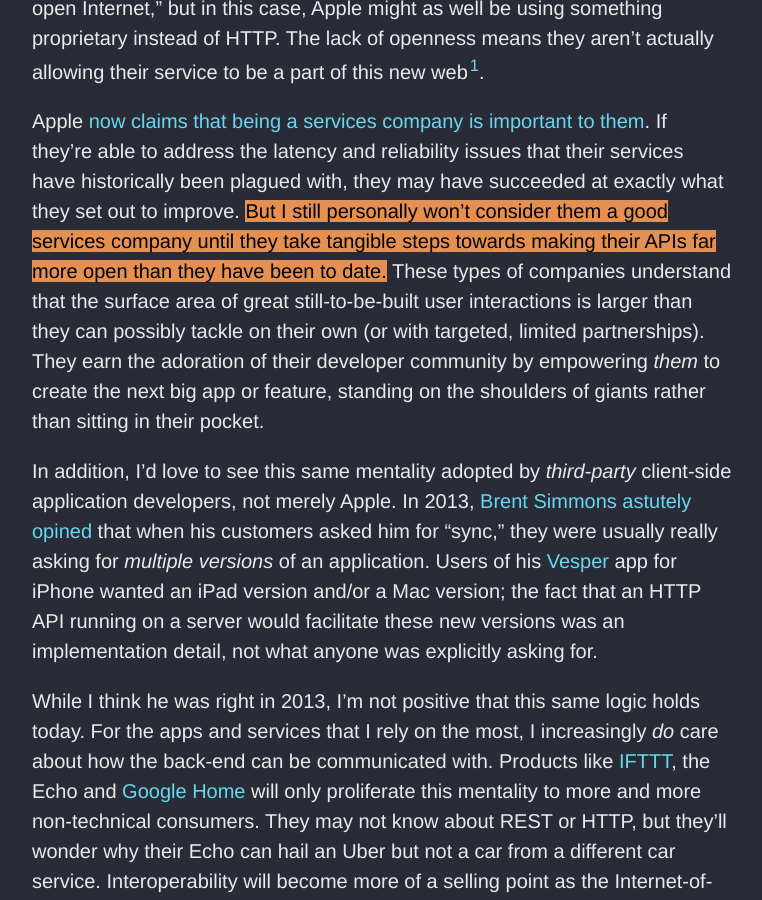
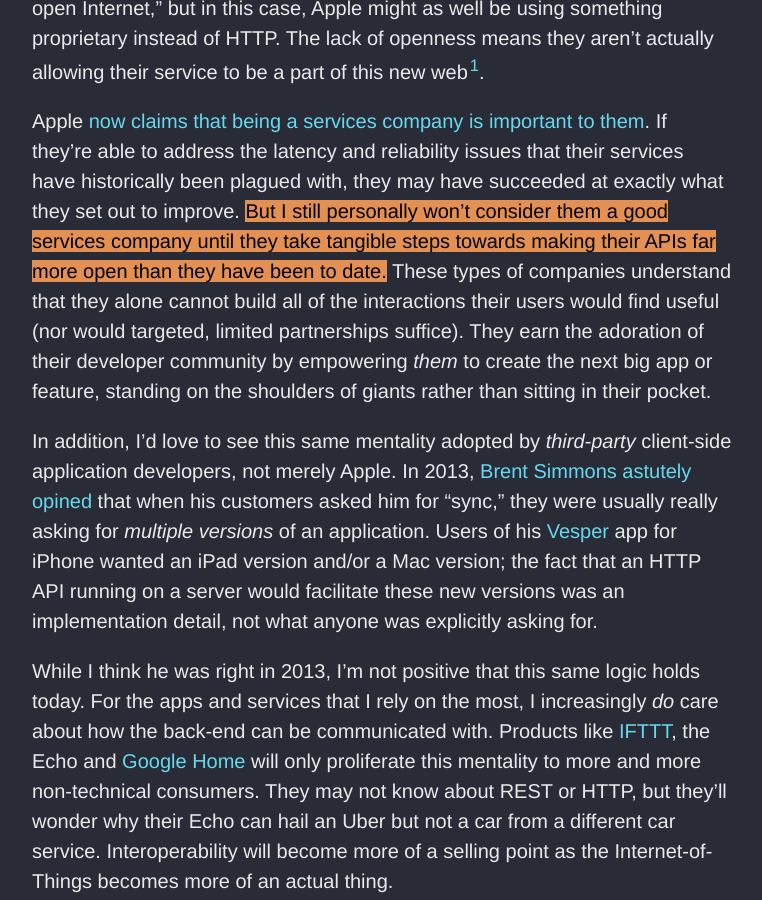
Before and after one commit to irace/irace.github.com, a Jekyll site: the page built from _posts/2016-07-05-apple-client-side-applications-and-being-good-at-web-services.md, in a window 1280 px wide and 900 px high, scrolled down 1371 px. Shown: the whole window, without its empty margins (258-1020 px from the left). Built offline with Jekyll 4.4.1, drawn with Linux system fonts in a browser that asks for light colours.

Commit message:
Clean up a bit

```diff
--- a/_posts/2016-07-05-apple-client-side-applications-and-being-good-at-web-services.md
+++ b/_posts/2016-07-05-apple-client-side-applications-and-being-good-at-web-services.md
@@ -19,7 +19,7 @@
 
 Apple Music works with Sonos speakers, but it doesn’t work with the [Amazon Echo](https://www.amazon.com/echo). And no one outside of a Cupertino business development meeting will have the ability to make it work with the next great Internet connected speaker or smart home device. I buy the argument that the new web is “HTTP and the open Internet,” but in this case, Apple might as well be using something proprietary instead of HTTP. The lack of openness means they aren’t actually allowing their service to be a part of this new web[^1].
 
-Apple [now claims that being a services company is important to them](https://stratechery.com/2016/apples-organizational-crossroads/). If they’re able to address the latency and reliability issues that their services have historically been plagued with, they may have succeeded at exactly what they set out to improve. <mark>But I still personally won’t consider them a good services company until they take tangible steps towards making their APIs far more open than they have been to date.</mark> These types of companies understand that the surface area of great still-to-be-built user interactions is larger than they can possibly tackle on their own (or with targeted, limited partnerships). They earn the adoration of their developer community by empowering *them* to create the next big app or feature, standing on the shoulders of giants rather than sitting in their pocket.
+Apple [now claims that being a services company is important to them](https://stratechery.com/2016/apples-organizational-crossroads/). If they’re able to address the latency and reliability issues that their services have historically been plagued with, they may have succeeded at exactly what they set out to improve. <mark>But I still personally won’t consider them a good services company until they take tangible steps towards making their APIs far more open than they have been to date.</mark> These types of companies understand that they alone cannot build all of the interactions their users would find useful (nor would targeted, limited partnerships suffice). They earn the adoration of their developer community by empowering *them* to create the next big app or feature, standing on the shoulders of giants rather than sitting in their pocket.
 
 In addition, I’d love to see this same mentality adopted by _third-party_ client-side application developers, not merely Apple. In 2013, [Brent Simmons](http://twitter.com/brentsimmons) [astutely opined](http://inessential.com/2013/06/25/what_sync_means_these_days) that when his customers asked him for “sync,” they were usually really asking for _multiple versions_ of an application. Users of his [Vesper](http://vesperapp.co) app for iPhone wanted an iPad version and/or a Mac version; the fact that an HTTP API running on a server would facilitate these new versions was an implementation detail, not what anyone was explicitly asking for.
 
```
